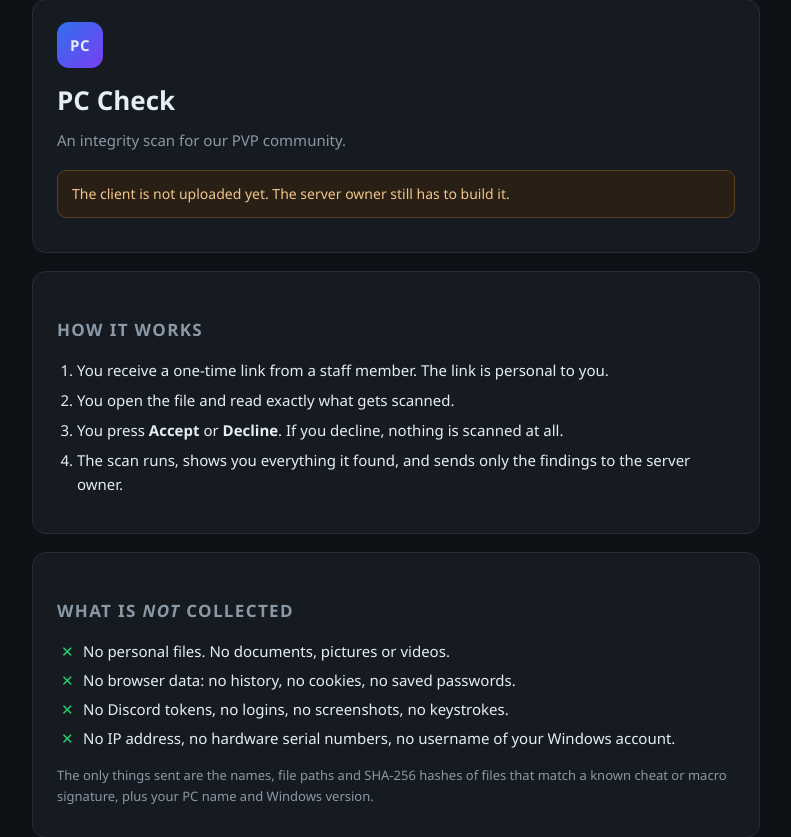
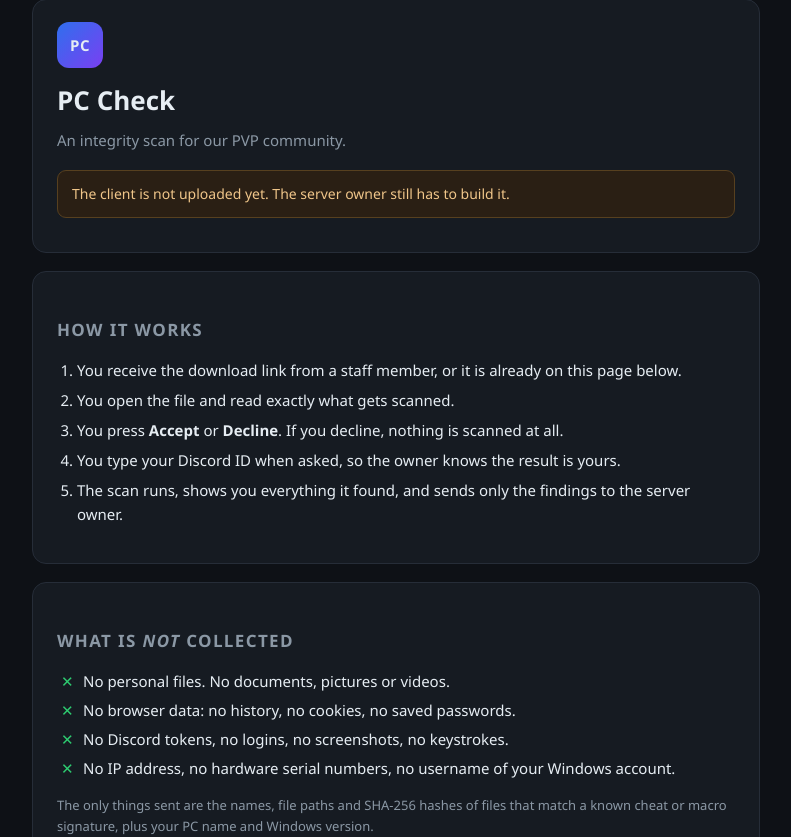
Before and after one commit to lilsky04/pccheck, a Flask app: page / in a window 1280 px wide. Shown: the part 29-866 px from the top of the page, without its empty margins (244-1035 px from the left). Run offline with Flask 3, Linux system fonts and the light colour scheme; some libraries are stand-ins or nearby versions.

Commit message:
deploy templates/index.html

```diff
--- a/templates/index.html
+++ b/templates/index.html
@@ -25,9 +25,10 @@
   <section class="card">
     <h2>How it works</h2>
     <ol class="steps">
-      <li>You receive a one-time link from a staff member. The link is personal to you.</li>
+      <li>You receive the download link from a staff member, or it is already on this page below.</li>
       <li>You open the file and read exactly what gets scanned.</li>
       <li>You press <strong>Accept</strong> or <strong>Decline</strong>. If you decline, nothing is scanned at all.</li>
+      <li>You type your Discord ID when asked, so the owner knows the result is yours.</li>
       <li>The scan runs, shows you everything it found, and sends only the findings to the server owner.</li>
     </ol>
   </section>
```
